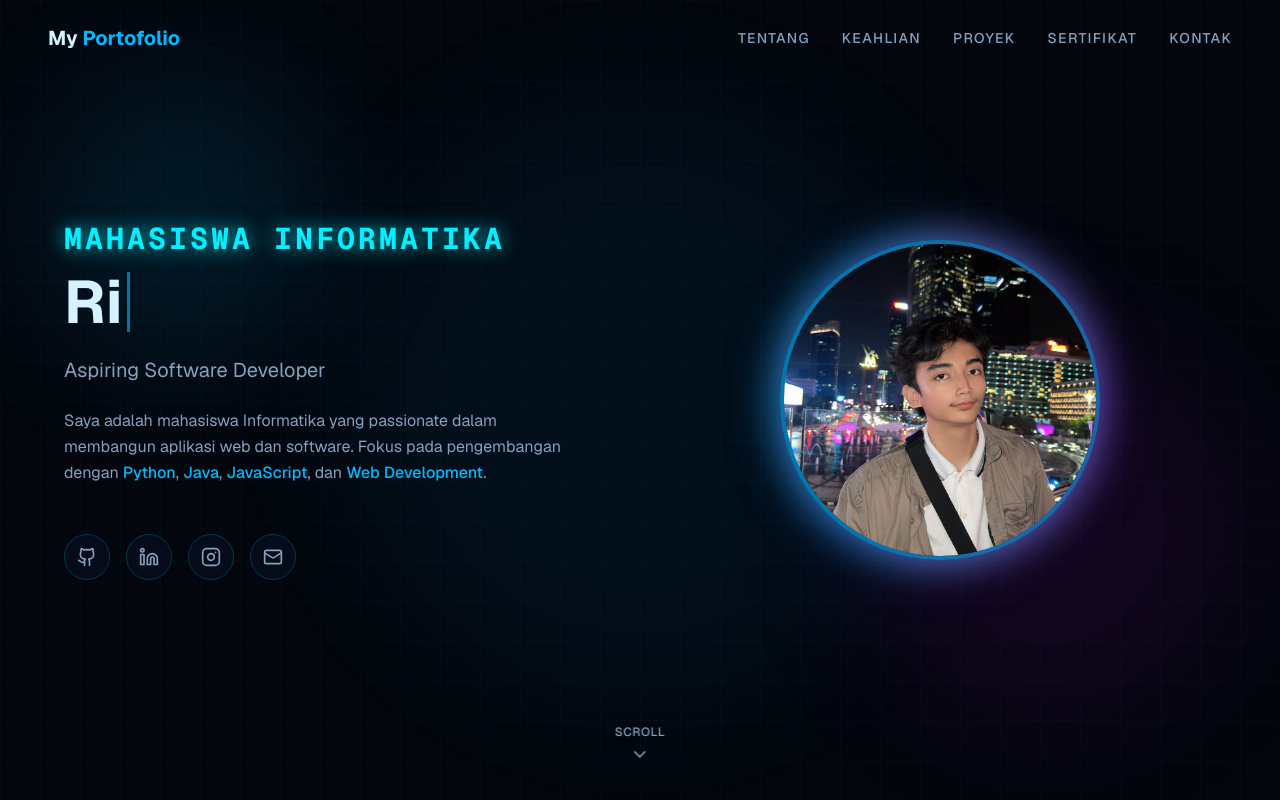
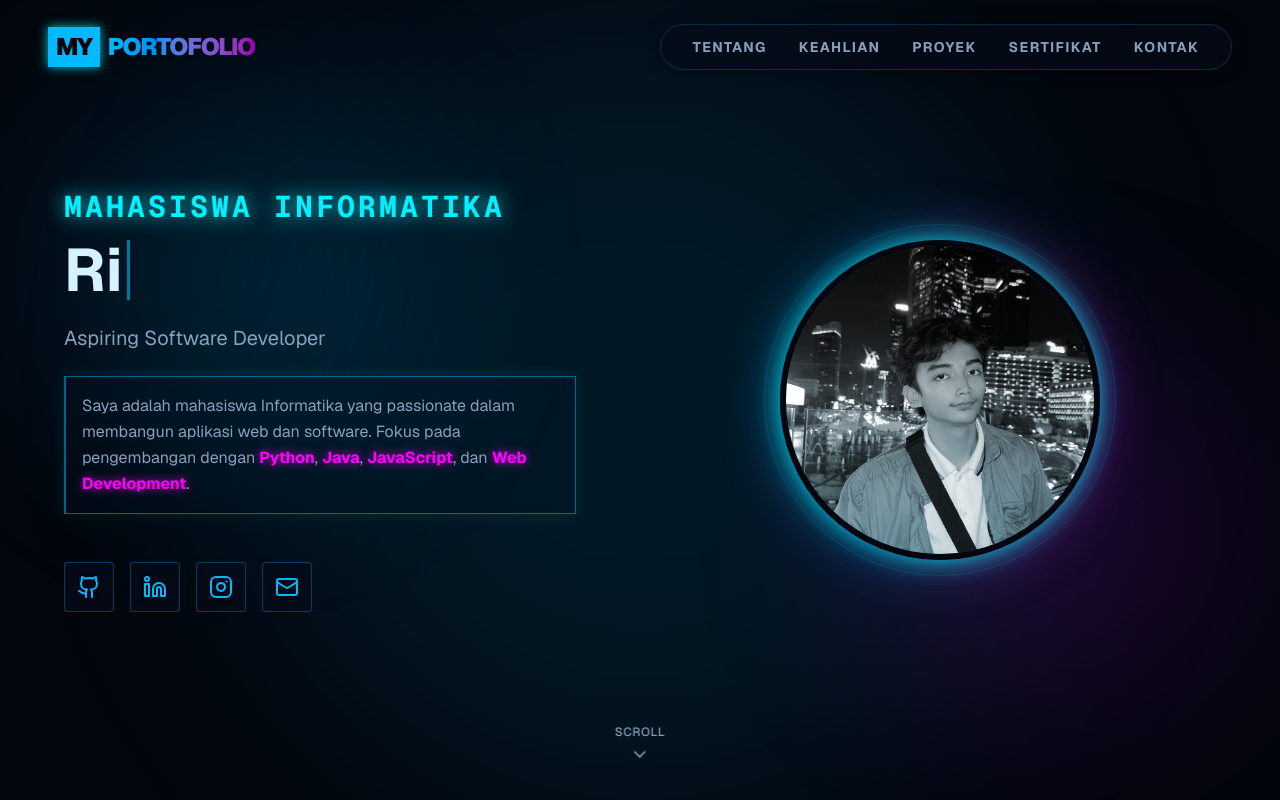
Before and after one commit to Napppz/v0-portfolio-website, a Next.js app: page / in a window 1280 px wide. Shown: the top 800 px of the page. Built offline with nearby package versions, Linux system fonts and the light colour scheme.

Commit message:
feat: enhance cyberpunk UI on hero and navbar

```diff
--- a/components/portfolio/hero-section.tsx
+++ b/components/portfolio/hero-section.tsx
@@ -45,12 +45,12 @@ export function HeroSection() {
   }, []);
 
   return (
-    <section className="min-h-screen flex flex-col justify-center px-6 lg:px-12 relative overflow-hidden">
-      {/* Animated Background Elements */}
+    <section className="min-h-screen flex flex-col justify-center px-6 lg:px-12 relative overflow-hidden bg-background">
+      {/* Animated Background Elements - Cyberpunk style */}
       <div className="absolute inset-0 overflow-hidden pointer-events-none">
-        <div className="absolute top-20 left-10 w-72 h-72 bg-primary/10 rounded-full blur-3xl animate-float" />
-        <div className="absolute bottom-20 right-10 w-96 h-96 bg-accent/10 rounded-full blur-3xl animate-float animation-delay-300" />
-        <div className="absolute top-1/2 left-1/2 -translate-x-1/2 -translate-y-1/2 w-[600px] h-[600px] bg-primary/5 rounded-full blur-3xl" />
+        <div className="absolute top-20 left-10 w-96 h-96 bg-primary/20 rounded-full blur-[100px] animate-pulse" />
+        <div className="absolute bottom-20 right-10 w-96 h-96 bg-secondary/20 rounded-full blur-[100px] animate-pulse animation-delay-300" />
+        <div className="absolute top-1/2 left-1/2 -translate-x-1/2 -translate-y-1/2 w-[800px] h-[800px] bg-primary/10 rounded-full blur-[120px]" />
       </div>
 
       <div className="max-w-6xl mx-auto w-full grid lg:grid-cols-2 gap-12 items-center relative z-10">
@@ -69,66 +69,69 @@ export function HeroSection() {
             </p>
           </div>
 
-          <p className="text-muted-foreground leading-relaxed max-w-lg opacity-0 animate-fade-in-left animation-delay-200">
+          <p className="text-muted-foreground leading-relaxed max-w-lg opacity-0 animate-fade-in-left animation-delay-200 border-l-2 border-primary/50 pl-4 bg-muted/20 p-4 rounded-r-lg backdrop-blur-sm border shadow-[0_0_15px_rgba(0,240,255,0.1)]">
             Saya adalah mahasiswa Informatika yang passionate dalam membangun
             aplikasi web dan software. Fokus pada pengembangan dengan{" "}
-            <span className="text-primary font-medium">Python</span>,{" "}
-            <span className="text-primary font-medium">Java</span>,{" "}
-            <span className="text-primary font-medium">JavaScript</span>, dan{" "}
-            <span className="text-primary font-medium">Web Development</span>.
+            <span className="text-[#ff00ff] font-bold drop-shadow-[0_0_5px_rgba(255,0,255,0.8)]">Python</span>,{" "}
+            <span className="text-[#ff00ff] font-bold drop-shadow-[0_0_5px_rgba(255,0,255,0.8)]">Java</span>,{" "}
+            <span className="text-[#ff00ff] font-bold drop-shadow-[0_0_5px_rgba(255,0,255,0.8)]">JavaScript</span>, dan{" "}
+            <span className="text-[#ff00ff] font-bold drop-shadow-[0_0_5px_rgba(255,0,255,0.8)]">Web Development</span>.
           </p>
 
           {/* Social Links */}
-          <div className="flex items-center gap-4 pt-6 opacity-0 animate-fade-in-left animation-delay-400">
+          <div className="flex items-center justify-center lg:justify-start gap-4 pt-6 opacity-0 animate-fade-in-left animation-delay-400">
             <Link
               href="https://github.com/Napppz"
               target="_blank"
-              className="p-3 rounded-full bg-card border border-border text-muted-foreground hover:text-primary hover:border-primary hover:scale-110 transition-all duration-300"
+              className="p-3 rounded-xl bg-card/80 backdrop-blur-sm border border-primary/30 text-primary hover:text-secondary hover:border-secondary hover:shadow-[0_0_15px_rgba(255,0,255,0.6)] hover:-translate-y-1 transition-all duration-300"
               aria-label="GitHub"
             >
-              <Github className="w-5 h-5" />
+              <Github className="w-6 h-6 drop-shadow-md" />
             </Link>
             <Link
               href="https://linkedin.com"
               target="_blank"
-              className="p-3 rounded-full bg-card border border-border text-muted-foreground hover:text-primary hover:border-primary hover:scale-110 transition-all duration-300"
+              className="p-3 rounded-xl bg-card/80 backdrop-blur-sm border border-primary/30 text-primary hover:text-secondary hover:border-secondary hover:shadow-[0_0_15px_rgba(255,0,255,0.6)] hover:-translate-y-1 transition-all duration-300"
               aria-label="LinkedIn"
             >
-              <Linkedin className="w-5 h-5" />
+              <Linkedin className="w-6 h-6 drop-shadow-md" />
             </Link>
             <Link
               href="https://instagram.com/nappzkun/"
               target="_blank"
-              className="p-3 rounded-full bg-card border border-border text-muted-foreground hover:text-primary hover:border-primary hover:scale-110 transition-all duration-300"
+              className="p-3 rounded-xl bg-card/80 backdrop-blur-sm border border-primary/30 text-primary hover:text-secondary hover:border-secondary hover:shadow-[0_0_15px_rgba(255,0,255,0.6)] hover:-translate-y-1 transition-all duration-300"
               aria-label="Instagram"
             >
-              <Instagram className="w-5 h-5" />
+              <Instagram className="w-6 h-6 drop-shadow-md" />
             </Link>
             <Link
               href="mailto:rizkytyan15@gmail.com"
-              className="p-3 rounded-full bg-card border border-border text-muted-foreground hover:text-primary hover:border-primary hover:scale-110 transition-all duration-300"
+              className="p-3 rounded-xl bg-card/80 backdrop-blur-sm border border-primary/30 text-primary hover:text-secondary hover:border-secondary hover:shadow-[0_0_15px_rgba(255,0,255,0.6)] hover:-translate-y-1 transition-all duration-300"
               aria-label="Email"
             >
-              <Mail className="w-5 h-5" />
+              <Mail className="w-6 h-6 drop-shadow-md" />
             </Link>
           </div>
         </div>
 
         {/* Right Side - Profile Photo */}
         <div className="flex justify-center items-center opacity-0 animate-fade-in-right animation-delay-200">
-          <div className="relative">
-            {/* Glowing Ring */}
-            <div className="absolute inset-0 rounded-full bg-gradient-to-r from-primary to-accent blur-xl opacity-50 animate-pulse-glow" />
+          <div className="relative group">
+            {/* Cyberpunk Glowing Rings */}
+            <div className="absolute inset-0 rounded-full bg-gradient-to-r from-primary to-secondary blur-[30px] opacity-70 animate-pulse group-hover:blur-[50px] transition-all duration-500" />
+            <div className="absolute -inset-4 border border-primary/30 rounded-full animate-spin-slow opacity-50" style={{ animationDuration: '10s' }} />
+            <div className="absolute -inset-8 border border-secondary/20 rounded-full border-dashed animate-spin-slow opacity-50" style={{ animationDirection: 'reverse', animationDuration: '15s' }} />
 
             {/* Profile Image Container */}
-            <div className="relative w-64 h-64 md:w-80 md:h-80 rounded-full overflow-hidden border-4 border-primary/50 animate-pulse-glow">
+            <div className="relative w-64 h-64 md:w-80 md:h-80 rounded-full overflow-hidden border-[6px] border-background shadow-[0_0_25px_rgba(0,240,255,0.8)] z-10">
               <Image
                 src="/images/profile.jpg"
                 alt="Foto Profil"
                 fill
-                className="object-cover"
+                className="object-cover grayscale hover:grayscale-0 transition-all duration-500"
                 priority
               />
+              <div className="absolute inset-0 bg-gradient-to-t from-primary/20 to-transparent mix-blend-overlay group-hover:opacity-0 transition-opacity duration-500" />
             </div>
           </div>
         </div>
--- a/components/portfolio/navbar.tsx
+++ b/components/portfolio/navbar.tsx
@@ -24,37 +24,43 @@ export function Navbar() {
 
   return (
     <header
-      className={`fixed top-0 left-0 w-full z-50 transition-all duration-300 ${
+      className={`fixed top-0 left-0 w-full z-50 transition-all duration-500 ${
         isScrolled
-          ? "bg-background/80 backdrop-blur-md border-b border-border shadow-sm py-4"
+          ? "bg-background/80 backdrop-blur-md border-b-2 border-primary/40 shadow-[0_4px_30px_rgba(0,240,255,0.15)] py-4"
           : "bg-transparent py-6"
       }`}
     >
       <div className="container mx-auto px-6 lg:px-12 flex items-center justify-between">
-        <Link href="/" className="text-xl font-bold text-foreground">
-          My <span className="text-primary">Portofolio</span>
+        <Link href="/" className="text-2xl font-black text-foreground tracking-tighter uppercase flex items-center gap-2 group">
+          <span className="bg-primary text-background px-2 py-1 rounded-sm shadow-[0_0_10px_rgba(0,240,255,0.8)] group-hover:bg-secondary group-hover:shadow-[0_0_15px_rgba(255,0,255,0.8)] transition-all duration-300">
+            MY
+          </span>
+          <span className="text-transparent bg-clip-text bg-gradient-to-r from-primary to-secondary group-hover:from-secondary group-hover:to-primary transition-all duration-500 drop-shadow-sm">
+            PORTOFOLIO
+          </span>
         </Link>
 
         {/* Desktop Navigation */}
-        <nav className="hidden md:flex items-center gap-8">
+        <nav className="hidden md:flex items-center gap-8 bg-card/60 px-8 py-3 rounded-full border border-primary/20 backdrop-blur-sm shadow-[0_0_15px_rgba(0,0,0,0.5)]">
           {navLinks.map((link) => (
             <Link
               key={link.name}
               href={link.href}
-              className="text-sm font-medium text-muted-foreground hover:text-primary transition-colors tracking-widest"
+              className="text-sm font-bold text-muted-foreground hover:text-[#00f0ff] hover:drop-shadow-[0_0_8px_rgba(0,240,255,0.8)] transition-all duration-300 tracking-widest relative group"
             >
               {link.name}
+              <span className="absolute -bottom-2 left-0 w-0 h-0.5 bg-primary group-hover:w-full transition-all duration-300 shadow-[0_0_8px_rgba(0,240,255,0.8)]"></span>
             </Link>
           ))}
         </nav>
 
         {/* Mobile Navigation - Scrollable Row */}
-        <nav className="flex md:hidden items-center gap-4 overflow-x-auto pb-1 max-w-[50vw]">
+        <nav className="flex md:hidden items-center gap-4 overflow-x-auto pb-2 max-w-[50vw] scrollbar-hide">
           {navLinks.map((link) => (
             <Link
               key={link.name}
               href={link.href}
-              className="text-xs font-medium text-muted-foreground hover:text-primary transition-colors whitespace-nowrap tracking-wide"
+              className="text-xs font-bold text-muted-foreground hover:text-primary transition-colors whitespace-nowrap tracking-widest px-3 py-1 border border-transparent hover:border-primary/50 rounded-md bg-card/50"
             >
               {link.name}
             </Link>
```
